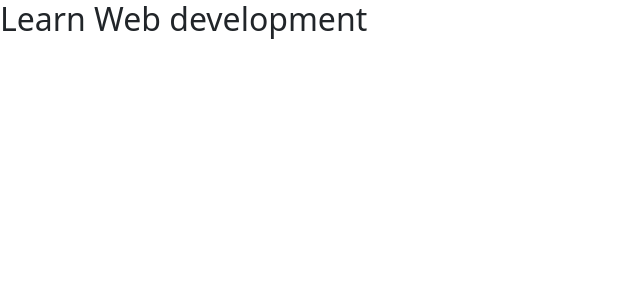
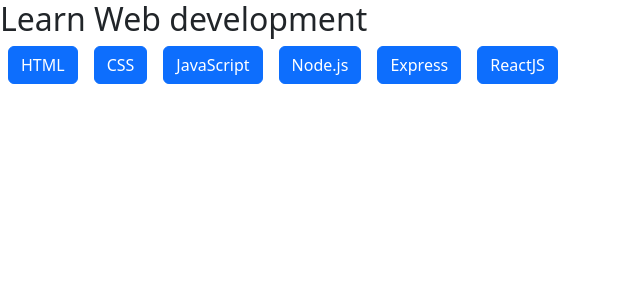
Before and after one commit to Michecosa/react-use-state, a React (Vite) app: page / in a window 1280 px wide. Shown: the top 300 px of the page, without its empty margins (0-640 px from the left). Built offline with nearby package versions, Linux system fonts and the light colour scheme.

Commit message:
Display buttons in page

```diff
--- a/src/components/FAQ.jsx
+++ b/src/components/FAQ.jsx
@@ -4,6 +4,12 @@ export default function FAQ({ item }) {
   return (
     <div>
       <h2>Learn Web development</h2>
+
+      {item.map((element) => (
+        <button key={element.id} className="btn btn-primary mx-2">
+          {element.title}
+        </button>
+      ))}
     </div>
   );
 }
```
